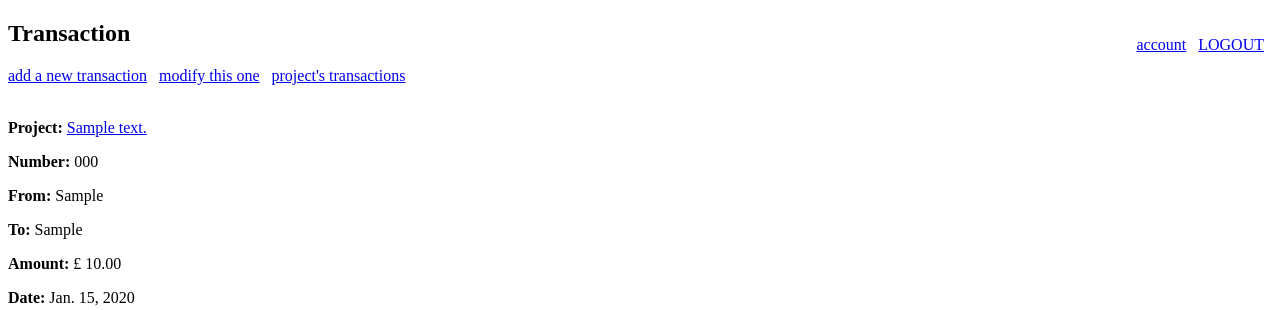
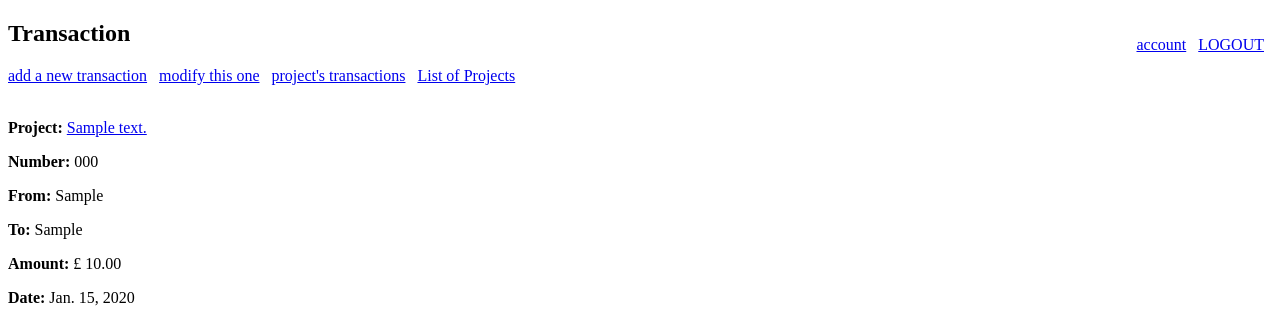
Before and after one commit to yushakov/tables, a Django app: page /list/transaction/1/ in a window 1280 px wide. Shown: the top 310 px of the page. Run offline with Django 4.2, Linux system fonts and the light colour scheme; a user stored in the database is signed in; tables that the repository leaves empty hold one stand-in row (values such as "Sample post").

Commit message:
Add 'List of Projects' link on the transaction view page.

```diff
--- a/list/templates/list/view_transaction.html
+++ b/list/templates/list/view_transaction.html
@@ -9,6 +9,8 @@
 <a href="{% url 'admin:list_transaction_change' transaction.id %}">modify this one</a>
 &nbsp;
 <a href="{% url 'list:transactions' transaction.construct.id %}">project's transactions</a>
+&nbsp;
+<a href="{% url 'list:index' %}">List of Projects</a>
 <br />
 <br />
 <p>
```
